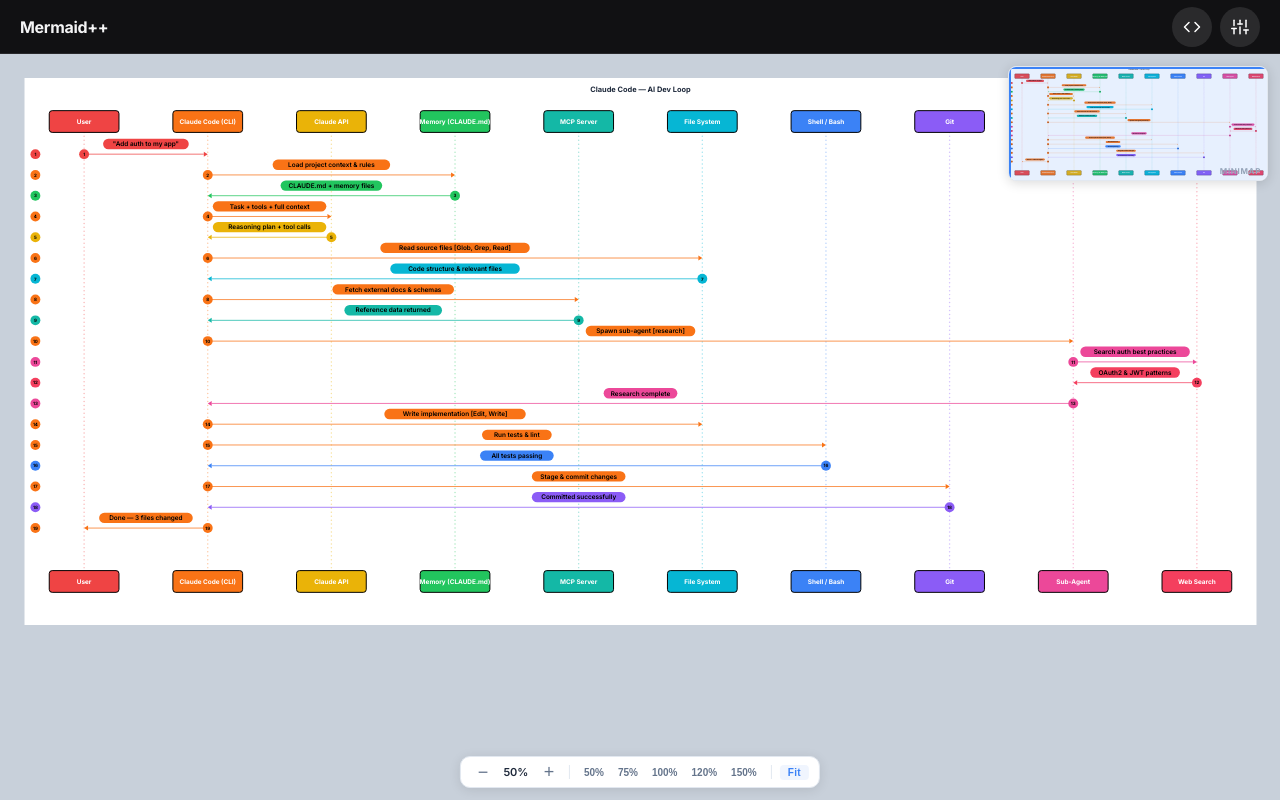
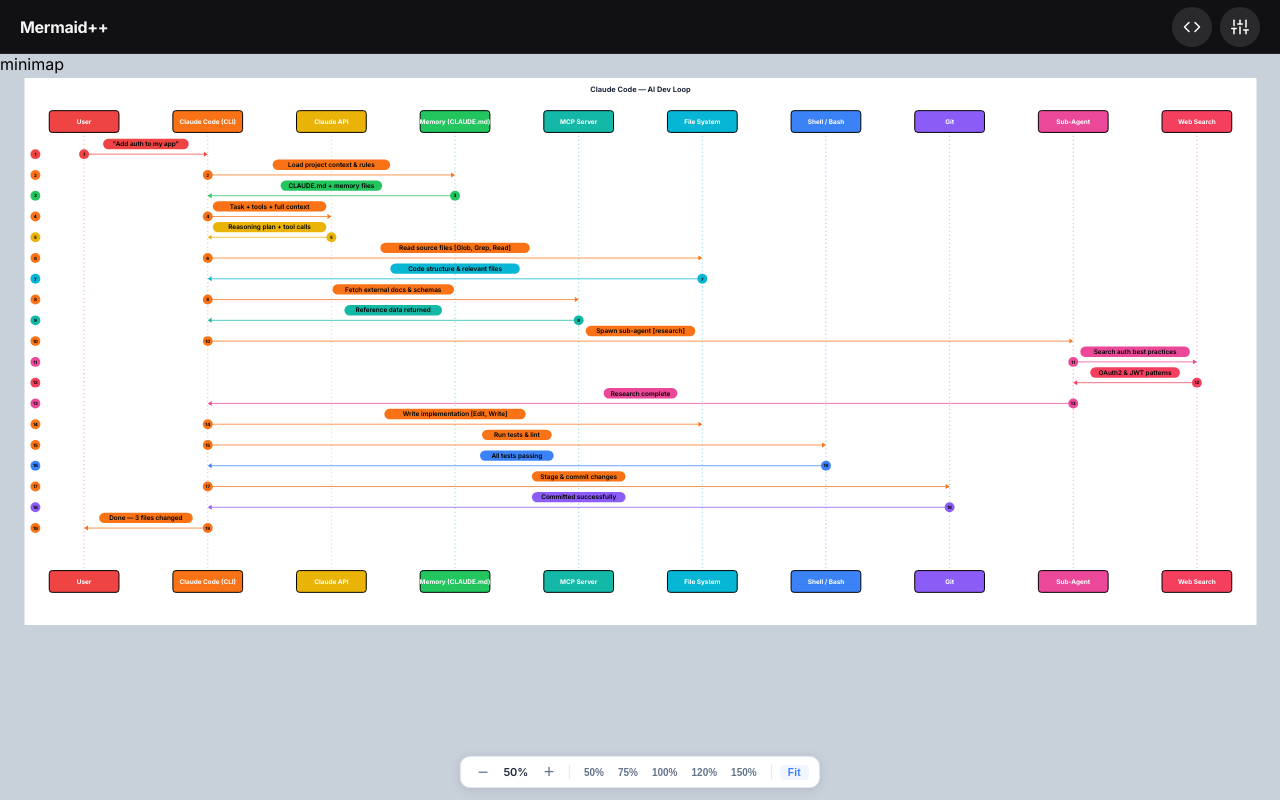
Before and after one commit to bunlongheng/tools, a plain HTML site: page mermaid/index.html in a window 1280 px wide. Drawn offline with Linux system fonts and the light colour scheme.

Commit message:
Remove minimap from Mermaid++ tool

```diff
--- a/mermaid/index.html
+++ b/mermaid/index.html
@@ -108,23 +108,6 @@
     }
     #fit-btn:hover { background: rgba(0,0,0,0.05); }
     #fit-btn.active { color: #3b82f6; background: rgba(59,130,246,0.08); }
-
-    /* Minimap */
-    #minimap {
-      position: absolute; top: 12px; right: 12px;
-      background: white; border: 1px solid #e2e8f0; border-radius: 8px;
-      box-shadow: 0 2px 12px rgba(0,0,0,0.15);
-      overflow: hidden; z-index: 10; cursor: crosshair;
-    }
-    #minimap-viewport {
-      position: absolute; border: 2px solid #3b82f6;
-      background: rgba(59,130,246,0.12); border-radius: 3px; pointer-events: none;
-    }
-    #minimap-label {
-      position: absolute; bottom: 4px; right: 6px;
-      font-size: 8px; font-weight: 700; color: #94a3b8;
-      letter-spacing: 0.08em; text-transform: uppercase; pointer-events: none;
-    }
 
     /* Settings panel */
     #settings-panel {
@@ -250,9 +233,6 @@
         <button id="fit-btn" class="active">Fit</button>
       </div>
 
-      <!-- Minimap -->
-      <div id="minimap">
-        <div id="minimap-svg-wrap"></div>
         <div id="minimap-viewport"></div>
         <div id="minimap-label">minimap</div>
       </div>
@@ -508,9 +488,6 @@
 const emptyMsg       = document.getElementById("empty-msg");
 const zoomPctEl      = document.getElementById("zoom-pct");
 const fitBtn         = document.getElementById("fit-btn");
-const minimapEl      = document.getElementById("minimap");
-const minimapSvgWrap = document.getElementById("minimap-svg-wrap");
-const minimapVp      = document.getElementById("minimap-viewport");
 const codePanel      = document.getElementById("code-panel");
 const codeInner      = document.getElementById("code-inner");
 const codeEditor     = document.getElementById("code-editor");
@@ -526,12 +503,10 @@
   if (!currentSvg) {
     svgContainer.style.display = "none";
     emptyMsg.style.display = "flex";
-    minimapEl.style.display = "none";
-    return;
+      return;
   }
   svgContainer.style.display = "flex";
   emptyMsg.style.display = "none";
-  minimapEl.style.display = "block";
   const m = currentSvg.match(/width="(\d+)" height="(\d+)"/);
   if (m) { svgW = parseInt(m[1]); svgH = parseInt(m[2]); }
   updateDisplay();
@@ -546,32 +521,8 @@
     btn.classList.toggle("active", !fitActive && parseInt(btn.dataset.pct) === Math.round(zoom * 100));
   });
   fitBtn.classList.toggle("active", fitActive);
-  updateMinimap();
 }
 
-// ── Minimap ───────────────────────────────────────────────────────────────────
-function updateMinimap() {
-  if (!currentSvg || !svgW) return;
-  const mmScale = Math.min(260 / svgW, 180 / svgH);
-  const mmW = Math.round(svgW * mmScale), mmH = Math.round(svgH * mmScale);
-  minimapEl.style.width  = mmW + "px";
-  minimapEl.style.height = mmH + "px";
-  minimapSvgWrap.innerHTML = currentSvg.replace(/width="\d+" height="\d+"/, `width="${mmW}" height="${mmH}"`);
-  const svgEl = svgWrap.querySelector("svg");
-  const canvasRect = canvasEl.getBoundingClientRect();
-  const svgLeft = svgEl ? svgEl.getBoundingClientRect().left - canvasRect.left + canvasEl.scrollLeft : 0;
-  const svgTop  = svgEl ? svgEl.getBoundingClientRect().top  - canvasRect.top  + canvasEl.scrollTop  : 0;
-  const vl = Math.max(0, (canvasEl.scrollLeft - svgLeft) / zoom);
-  const vt = Math.max(0, (canvasEl.scrollTop  - svgTop)  / zoom);
-  const vr = Math.min(svgW, (canvasEl.scrollLeft + canvasEl.clientWidth  - svgLeft) / zoom);
-  const vb = Math.min(svgH, (canvasEl.scrollTop  + canvasEl.clientHeight - svgTop)  / zoom);
-  const rx = Math.max(0, vl * mmScale);
-  const ry = Math.max(0, vt * mmScale);
-  minimapVp.style.left   = rx + "px";
-  minimapVp.style.top    = ry + "px";
-  minimapVp.style.width  = Math.max(8, Math.min(mmW - rx, (vr - vl) * mmScale)) + "px";
-  minimapVp.style.height = Math.max(8, Math.min(mmH - ry, (vb - vt) * mmScale)) + "px";
-}
 
 // ── Fit ───────────────────────────────────────────────────────────────────────
 function fitZoom() {
@@ -601,7 +552,6 @@
 window.addEventListener("mouseup", () => {
   if (isDragging) { isDragging = false; canvasEl.classList.remove("dragging"); }
 });
-canvasEl.addEventListener("scroll", updateMinimap);
 
 // ── Zoom controls ─────────────────────────────────────────────────────────────
 canvasEl.addEventListener("wheel", e => {
@@ -619,19 +569,6 @@
 });
 fitBtn.addEventListener("click", fitZoom);
 
-// ── Minimap click-to-navigate ─────────────────────────────────────────────────
-minimapEl.addEventListener("click", e => {
-  if (!svgW) return;
-  const rect = minimapEl.getBoundingClientRect();
-  const svgX = ((e.clientX - rect.left) / minimapEl.offsetWidth)  * svgW;
-  const svgY = ((e.clientY - rect.top)  / minimapEl.offsetHeight) * svgH;
-  const svgEl = svgWrap.querySelector("svg");
-  const canvasRect = canvasEl.getBoundingClientRect();
-  const svgLeft = svgEl ? svgEl.getBoundingClientRect().left - canvasRect.left + canvasEl.scrollLeft : 0;
-  const svgTop  = svgEl ? svgEl.getBoundingClientRect().top  - canvasRect.top  + canvasEl.scrollTop  : 0;
-  canvasEl.scrollLeft = svgLeft + svgX * zoom - canvasEl.clientWidth  / 2;
-  canvasEl.scrollTop  = svgTop  + svgY * zoom - canvasEl.clientHeight / 2;
-});
 
 // ── Code editor ───────────────────────────────────────────────────────────────
 codeEditor.value = code;
```
